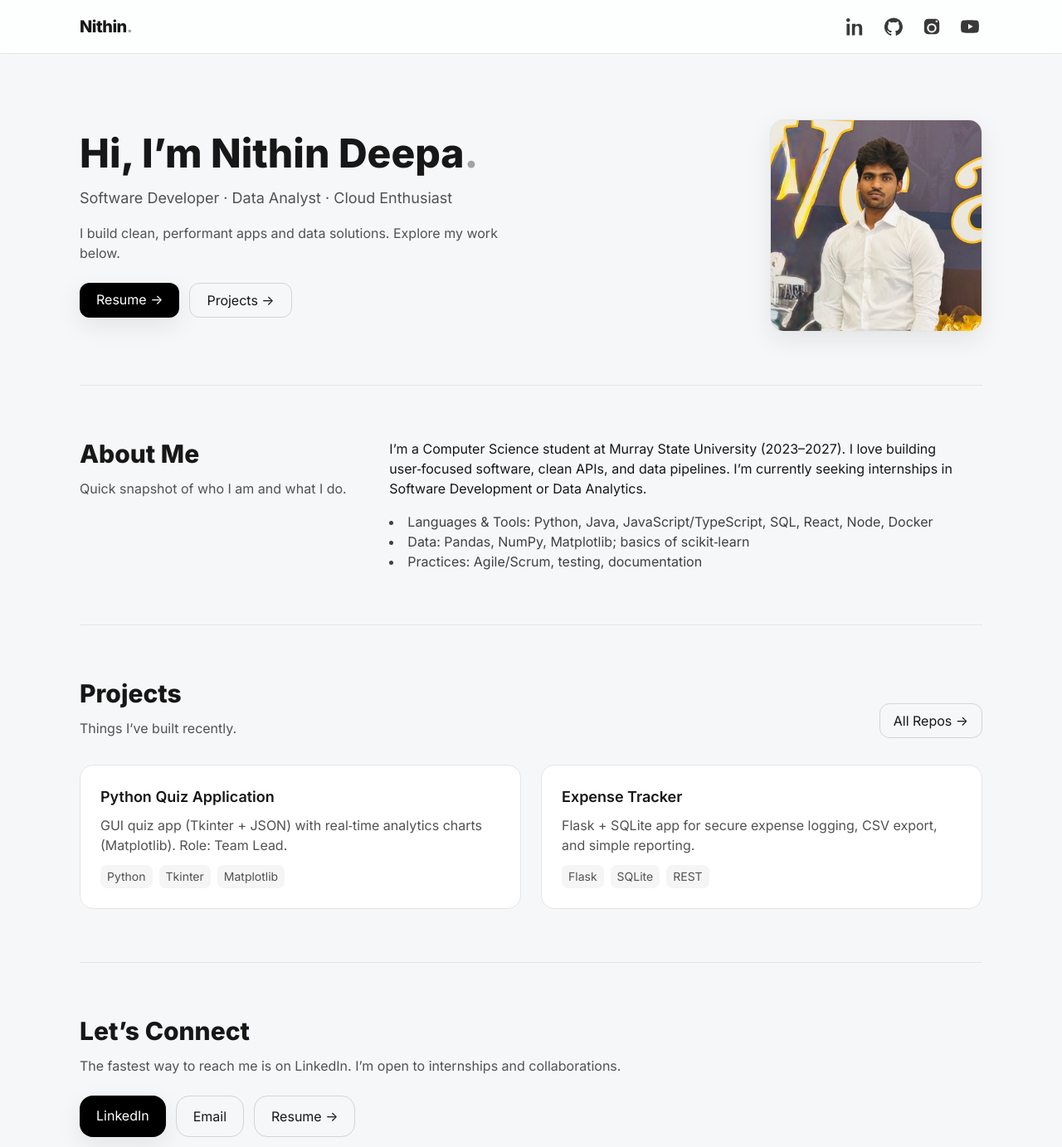
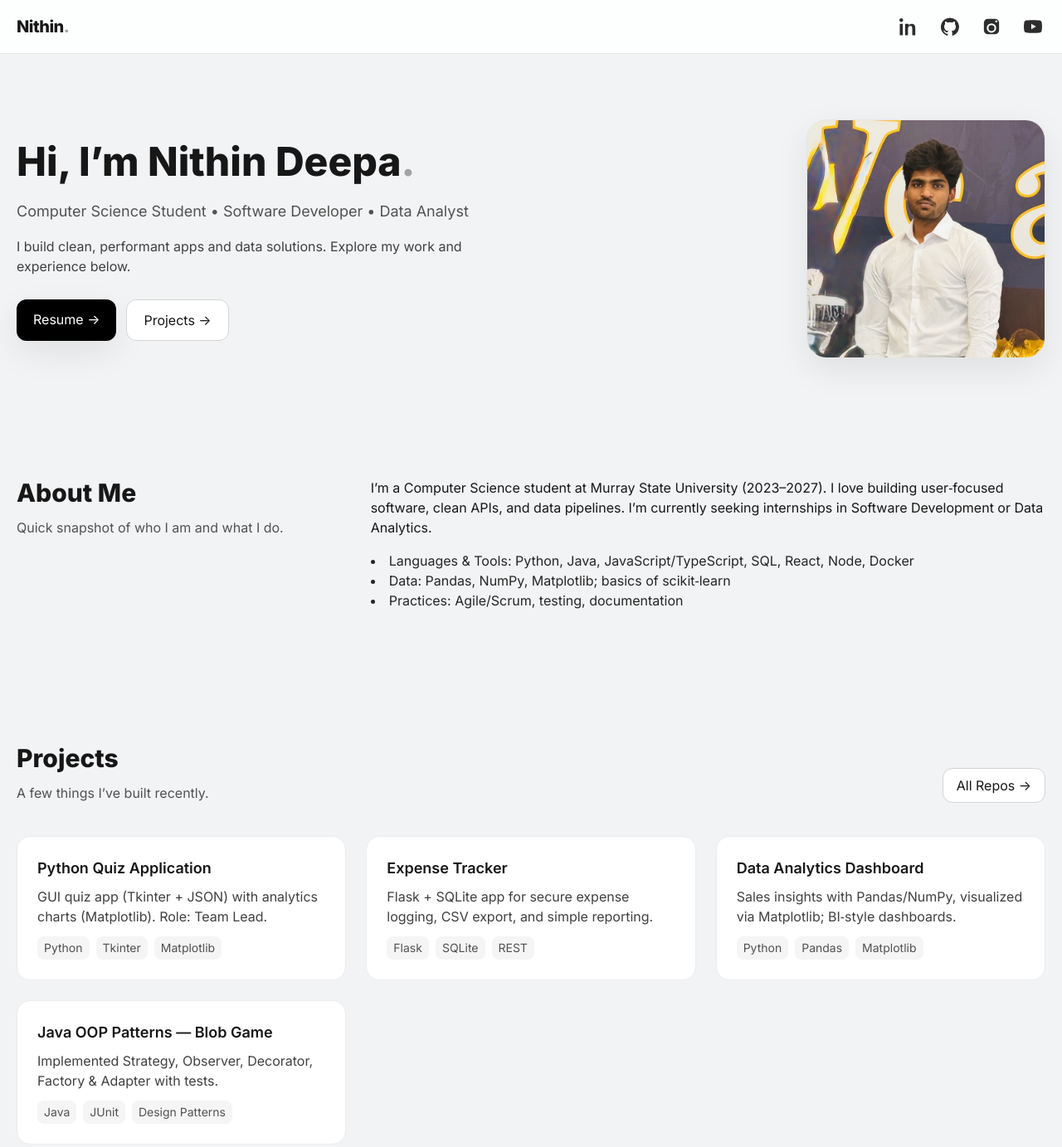
Before and after one commit to ndeepa-cloud/My-portfolio, a plain HTML site: page index.html in a window 1280 px wide. Shown: the top 1383 px of the page at 83% size. Drawn offline with nearby package versions, Linux system fonts and the light colour scheme.

Commit message:
index.html
Updated styles and layout for improved UI. Adjusted color scheme, modified navbar, and enhanced sections for better readability and aesthetics.

```diff
--- a/index.html
+++ b/index.html
@@ -13,10 +13,11 @@
       theme: {
         extend: {
           colors: {
-            darkwhite: '#f6f7f9' /* soft dark-white background */
+            darkwhite: '#f2f3f5' /* deeper soft white */
           },
+          maxWidth: { '7xl': '88rem' },
           fontFamily: { sans: ["Inter","ui-sans-serif","system-ui","-apple-system"] },
-          boxShadow: { soft: '0 10px 30px rgba(0,0,0,.08)' }
+          boxShadow: { soft: '0 14px 40px rgba(0,0,0,.08)' }
         }
       }
     }
@@ -27,69 +28,61 @@
   <link rel="preconnect" href="https://fonts.gstatic.com" crossorigin>
   <link href="https://fonts.googleapis.com/css2?family=Inter:wght@400;600;800&display=swap" rel="stylesheet">
 
-  <!-- GSAP + ScrollTrigger for Hanush-style motion -->
+  <!-- GSAP + ScrollTrigger -->
   <script src="https://cdn.jsdelivr.net/npm/gsap@3.12.5/dist/gsap.min.js"></script>
   <script src="https://cdn.jsdelivr.net/npm/gsap@3.12.5/dist/ScrollTrigger.min.js"></script>
 
   <style>
     html { scroll-behavior: smooth; }
-    body { background: #f6f7f9; }
-    .nav-icon { width: 22px; height: 22px; opacity:.85; transition:.25s ease; }
+    body { background: #f2f3f5; }
+    .nav-icon { width: 22px; height: 22px; opacity:.9; transition:.25s ease; }
     .nav-icon:hover { transform: translateY(-2px) scale(1.05); opacity:1; }
     .btn { transition: transform .2s ease, opacity .2s ease; }
     .btn:hover { transform: translateY(-1px); opacity:.9; }
+    .section-card { background:#fff; border:1px solid #ececec; }
   </style>
 </head>
 <body class="font-sans text-neutral-900">
-  <!-- Navbar -->
-  <header class="fixed top-0 w-full z-50 bg-white/80 backdrop-blur border-b border-neutral-200">
-    <nav class="max-w-6xl mx-auto flex items-center justify-between px-4 sm:px-6 lg:px-8 h-16">
+  <!-- Navbar with apps on right -->
+  <header class="fixed top-0 w-full z-50 bg-white/85 backdrop-blur border-b border-neutral-200">
+    <nav class="max-w-7xl mx-auto flex items-center justify-between px-5 h-16">
       <a href="#top" class="text-xl font-extrabold tracking-tight">Nithin<span class="text-neutral-400">.</span></a>
-      <div class="flex items-center gap-4">
-        <!-- Icons: LinkedIn, GitHub, Instagram, YouTube -->
-        <a href="https://www.linkedin.com/in/nithin-deepa-a246a0287/" target="_blank" aria-label="LinkedIn" class="p-1">
-          <svg class="nav-icon" viewBox="0 0 24 24" fill="currentColor" xmlns="http://www.w3.org/2000/svg"><path d="M4.98 3.5C4.98 4.88 3.86 6 2.5 6S0 4.88 0 3.5 1.12 1 2.5 1s2.48 1.12 2.48 2.5zM.5 8.5H4.5V23.5H.5V8.5zM8.5 8.5h3.83v2.05h.05c.53-1 1.83-2.05 3.77-2.05 4.03 0 4.78 2.65 4.78 6.09v8.91h-4v-7.9c0-1.88-.03-4.29-2.61-4.29-2.61 0-3.01 2.04-3.01 4.15v8.04h-3.81V8.5z"/></svg>
-        </a>
-        <a href="https://github.com/ndeepa-cloud" target="_blank" aria-label="GitHub" class="p-1">
-          <svg class="nav-icon" viewBox="0 0 24 24" fill="currentColor" xmlns="http://www.w3.org/2000/svg"><path d="M12 .5A12 12 0 0 0 8.2 23.9c.6.1.8-.3.8-.6v-2c-3.3.7-4-1.6-4-1.6-.6-1.4-1.4-1.8-1.4-1.8-1.1-.8.1-.8.1-.8 1.2.1 1.9 1.3 1.9 1.3 1.1 1.9 2.9 1.3 3.5 1 .1-.8.4-1.3.8-1.6-2.7-.3-5.5-1.3-5.5-5.9 0-1.3.5-2.4 1.2-3.2-.1-.3-.5-1.5.1-3.2 0 0 1-.3 3.3 1.2a11.5 11.5 0 0 1 6 0c2.3-1.5 3.3-1.2 3.3-1.2.7 1.7.2 2.9.1 3.2.8.8 1.2 1.9 1.2 3.2 0 4.6-2.8 5.6-5.5 5.9.4.4.8 1.1.8 2.2v3.3c0 .3.2.7.8.6A12 12 0 0 0 12 .5z"/></svg>
-        </a>
-        <a href="https://ig.me/21IGFLvyxEMZbYn" target="_blank" aria-label="Instagram" class="p-1">
-          <svg class="nav-icon" viewBox="0 0 24 24" fill="currentColor" xmlns="http://www.w3.org/2000/svg"><path d="M7 2h10a5 5 0 0 1 5 5v10a5 5 0 0 1-5 5H7a5 5 0 0 1-5-5V7a5 5 0 0 1 5-5zm5 5.8A6.2 6.2 0 1 0 18.2 14 6.2 6.2 0 0 0 12 7.8zm0 10.2a4 4 0 1 1 4-4 4 4 0 0 1-4 4zm6.4-11.4a1.4 1.4 0 1 0-1.4-1.4 1.4 1.4 0 0 0 1.4 1.4z"/></svg>
-        </a>
-        <a href="https://www.youtube.com/channel/UCBt4ZV9UgeV26EwsP5ONZzg" target="_blank" aria-label="YouTube" class="p-1">
-          <svg class="nav-icon" viewBox="0 0 24 24" fill="currentColor" xmlns="http://www.w3.org/2000/svg"><path d="M23.5 6.2a3 3 0 0 0-2.1-2.1C19 3.5 12 3.5 12 3.5s-7 0-9.4.6A3 3 0 0 0 .5 6.2 62 62 0 0 0 0 12a62 62 0 0 0 .5 5.8 3 3 0 0 0 2.1 2.1c2.4.6 9.4.6 9.4.6s7 0 9.4-.6a3 3 0 0 0 2.1-2.1 62 62 0 0 0 .5-5.8 62 62 0 0 0-.5-5.8zM9.8 15.5v-7L16 12l-6.2 3.5z"/></svg>
-        </a>
+      <div class="flex items-center gap-5">
+        <a href="https://www.linkedin.com/in/nithin-deepa-a246a0287/" target="_blank" aria-label="LinkedIn" class="p-1"><svg class="nav-icon" viewBox="0 0 24 24" fill="currentColor" xmlns="http://www.w3.org/2000/svg"><path d="M4.98 3.5C4.98 4.88 3.86 6 2.5 6S0 4.88 0 3.5 1.12 1 2.5 1s2.48 1.12 2.48 2.5zM.5 8.5H4.5V23.5H.5V8.5zM8.5 8.5h3.83v2.05h.05c.53-1 1.83-2.05 3.77-2.05 4.03 0 4.78 2.65 4.78 6.09v8.91h-4v-7.9c0-1.88-.03-4.29-2.61-4.29-2.61 0-3.01 2.04-3.01 4.15v8.04h-3.81V8.5z"/></svg></a>
+        <a href="https://github.com/ndeepa-cloud" target="_blank" aria-label="GitHub" class="p-1"><svg class="nav-icon" viewBox="0 0 24 24" fill="currentColor" xmlns="http://www.w3.org/2000/svg"><path d="M12 .5A12 12 0 0 0 8.2 23.9c.6.1.8-.3.8-.6v-2c-3.3.7-4-1.6-4-1.6-.6-1.4-1.4-1.8-1.4-1.8-1.1-.8.1-.8.1-.8 1.2.1 1.9 1.3 1.9 1.3 1.1 1.9 2.9 1.3 3.5 1 .1-.8.4-1.3.8-1.6-2.7-.3-5.5-1.3-5.5-5.9 0-1.3.5-2.4 1.2-3.2-.1-.3-.5-1.5.1-3.2 0 0 1-.3 3.3 1.2a11.5 11.5 0 0 1 6 0c2.3-1.5 3.3-1.2 3.3-1.2.7 1.7.2 2.9.1 3.2.8.8 1.2 1.9 1.2 3.2 0 4.6-2.8 5.6-5.5 5.9.4.4.8 1.1.8 2.2v3.3c0 .3.2.7.8.6A12 12 0 0 0 12 .5z"/></svg></a>
+        <a href="https://ig.me/21IGFLvyxEMZbYn" target="_blank" aria-label="Instagram" class="p-1"><svg class="nav-icon" viewBox="0 0 24 24" fill="currentColor" xmlns="http://www.w3.org/2000/svg"><path d="M7 2h10a5 5 0 0 1 5 5v10a5 5 0 0 1-5 5H7a5 5 0 0 1-5-5V7a5 5 0 0 1 5-5zm5 5.8A6.2 6.2 0 1 0 18.2 14 6.2 6.2 0 0 0 12 7.8zm0 10.2a4 4 0 1 1 4-4 4 4 0 0 1-4 4zm6.4-11.4a1.4 1.4 0 1 0-1.4-1.4 1.4 1.4 0 0 0 1.4 1.4z"/></svg></a>
+        <a href="https://www.youtube.com/channel/UCBt4ZV9UgeV26EwsP5ONZzg" target="_blank" aria-label="YouTube" class="p-1"><svg class="nav-icon" viewBox="0 0 24 24" fill="currentColor" xmlns="http://www.w3.org/2000/svg"><path d="M23.5 6.2a3 3 0 0 0-2.1-2.1C19 3.5 12 3.5 12 3.5s-7 0-9.4.6A3 3 0 0 0 .5 6.2 62 62 0 0 0 0 12a62 62 0 0 0 .5 5.8 3 3 0 0 0 2.1 2.1c2.4.6 9.4.6 9.4.6s7 0 9.4-.6a3 3 0 0 0 2.1-2.1 62 62 0 0 0 .5-5.8 62 62 0 0 0-.5-5.8zM9.8 15.5v-7L16 12l-6.2 3.5z"/></svg></a>
       </div>
     </nav>
   </header>
 
-  <!-- Hero -->
-  <main id="top" class="max-w-6xl mx-auto px-4 sm:px-6 lg:px-8">
-    <section class="grid md:grid-cols-2 gap-10 items-center pt-28 sm:pt-36 pb-16">
-      <div id="hero-text" class="opacity-0 translate-y-6">
-        <h1 class="text-4xl sm:text-5xl font-extrabold leading-tight">Hi, I’m Nithin Deepa<span class="text-neutral-400">.</span></h1>
-        <p class="mt-4 text-lg text-neutral-600">Software Developer · Data Analyst · Cloud Enthusiast</p>
-        <p class="mt-4 text-neutral-600 max-w-xl">I build clean, performant apps and data solutions. Explore my work below.</p>
-        <div class="mt-6 flex flex-wrap gap-3">
-          <a href="resume.pdf" target="_blank" class="btn px-5 py-2 rounded-xl bg-black text-white shadow-soft">Resume →</a>
-          <a href="#projects" class="btn px-5 py-2 rounded-xl border border-neutral-300 hover:bg-neutral-50">Projects →</a>
+  <!-- Hero with wider layout and darker white -->
+  <main id="top" class="max-w-7xl mx-auto px-5">
+    <section class="grid md:grid-cols-2 gap-12 items-center pt-28 sm:pt-36 pb-16">
+      <div id="hero-text" class="opacity-0 translate-y-8">
+        <h1 class="text-5xl font-extrabold leading-tight">Hi, I’m Nithin Deepa<span class="text-neutral-400">.</span></h1>
+        <p class="mt-4 text-lg text-neutral-600">Computer Science Student • Software Developer • Data Analyst</p>
+        <p class="mt-4 text-neutral-700 max-w-2xl">I build clean, performant apps and data solutions. Explore my work and experience below.</p>
+        <div class="mt-7 flex flex-wrap gap-3">
+          <a href="resume.pdf" target="_blank" class="btn px-5 py-3 rounded-xl bg-black text-white shadow-soft">Resume →</a>
+          <a href="#projects" class="btn px-5 py-3 rounded-xl border border-neutral-300 bg-white hover:bg-neutral-50">Projects →</a>
         </div>
       </div>
       <div id="hero-photo" class="flex justify-center md:justify-end opacity-0 scale-95">
-        <img src="headshot.jpg" alt="Nithin portrait" class="w-64 h-64 object-cover rounded-2xl shadow-soft border border-neutral-200" />
+        <img src="headshot.jpg" alt="Nithin portrait" class="w-72 h-72 object-cover rounded-3xl shadow-soft border border-neutral-200" />
       </div>
     </section>
 
     <!-- About -->
-    <section id="about" class="py-16 border-t border-neutral-200">
-      <div class="grid lg:grid-cols-3 gap-8 items-start">
-        <div class="lg:col-span-1 opacity-0 translate-y-6 about-a">
-          <h2 class="text-2xl sm:text-3xl font-bold">About Me</h2>
+    <section id="about" class="py-20">
+      <div class="grid lg:grid-cols-3 gap-10 items-start">
+        <div class="lg:col-span-1 opacity-0 translate-y-8 about-a">
+          <h2 class="text-3xl font-bold">About Me</h2>
           <p class="mt-3 text-neutral-600">Quick snapshot of who I am and what I do.</p>
         </div>
-        <div class="lg:col-span-2 space-y-4 opacity-0 translate-y-6 about-b">
+        <div class="lg:col-span-2 space-y-4 opacity-0 translate-y-8 about-b">
           <p>I’m a Computer Science student at Murray State University (2023–2027). I love building user‑focused software, clean APIs, and data pipelines. I’m currently seeking internships in Software Development or Data Analytics.</p>
-          <ul class="list-disc list-inside text-neutral-700">
+          <ul class="list-disc list-inside text-neutral-800">
             <li>Languages & Tools: Python, Java, JavaScript/TypeScript, SQL, React, Node, Docker</li>
             <li>Data: Pandas, NumPy, Matplotlib; basics of scikit‑learn</li>
             <li>Practices: Agile/Scrum, testing, documentation</li>
@@ -98,20 +91,21 @@
       </div>
     </section>
 
-    <!-- Projects -->
-    <section id="projects" class="py-16 border-t border-neutral-200">
-      <div class="flex items-end justify-between gap-4 opacity-0 translate-y-6 projects-a">
+    <!-- Projects (NOW 4 CARDS; easy to add more) -->
+    <section id="projects" class="py-20">
+      <div class="flex items-end justify-between gap-4 opacity-0 translate-y-8 projects-a">
         <div>
-          <h2 class="text-2xl sm:text-3xl font-bold">Projects</h2>
-          <p class="mt-3 text-neutral-600">Things I’ve built recently.</p>
+          <h2 class="text-3xl font-bold">Projects</h2>
+          <p class="mt-3 text-neutral-600">A few things I’ve built recently.</p>
         </div>
-        <a href="https://github.com/ndeepa-cloud" target="_blank" class="btn px-4 py-2 rounded-xl border border-neutral-300 hover:bg-neutral-50">All Repos →</a>
+        <a href="https://github.com/ndeepa-cloud" target="_blank" class="btn px-4 py-2 rounded-xl border border-neutral-300 bg-white hover:bg-neutral-50">All Repos →</a>
       </div>
 
-      <div class="mt-8 grid md:grid-cols-2 gap-6">
-        <article class="p-6 rounded-2xl border border-neutral-200 bg-white hover:shadow-soft transition opacity-0 translate-y-6 proj-1">
+      <div class="mt-10 grid md:grid-cols-2 xl:grid-cols-3 gap-6">
+        <!-- Card template: duplicate to add more -->
+        <article class="section-card p-6 rounded-2xl hover:shadow-soft transition opacity-0 translate-y-8 proj-1">
           <h3 class="font-semibold text-lg">Python Quiz Application</h3>
-          <p class="mt-2 text-neutral-600">GUI quiz app (Tkinter + JSON) with real‑time analytics charts (Matplotlib). Role: Team Lead.</p>
+          <p class="mt-2 text-neutral-700">GUI quiz app (Tkinter + JSON) with analytics charts (Matplotlib). Role: Team Lead.</p>
           <div class="mt-3 flex gap-2 flex-wrap text-sm text-neutral-600">
             <span class="px-2 py-1 rounded-lg bg-neutral-100">Python</span>
             <span class="px-2 py-1 rounded-lg bg-neutral-100">Tkinter</span>
@@ -119,35 +113,54 @@
           </div>
         </article>
 
-        <article class="p-6 rounded-2xl border border-neutral-200 bg-white hover:shadow-soft transition opacity-0 translate-y-6 proj-2">
+        <article class="section-card p-6 rounded-2xl hover:shadow-soft transition opacity-0 translate-y-8 proj-2">
           <h3 class="font-semibold text-lg">Expense Tracker</h3>
-          <p class="mt-2 text-neutral-600">Flask + SQLite app for secure expense logging, CSV export, and simple reporting.</p>
+          <p class="mt-2 text-neutral-700">Flask + SQLite app for secure expense logging, CSV export, and simple reporting.</p>
           <div class="mt-3 flex gap-2 flex-wrap text-sm text-neutral-600">
             <span class="px-2 py-1 rounded-lg bg-neutral-100">Flask</span>
             <span class="px-2 py-1 rounded-lg bg-neutral-100">SQLite</span>
             <span class="px-2 py-1 rounded-lg bg-neutral-100">REST</span>
           </div>
         </article>
+
+        <article class="section-card p-6 rounded-2xl hover:shadow-soft transition opacity-0 translate-y-8 proj-3">
+          <h3 class="font-semibold text-lg">Data Analytics Dashboard</h3>
+          <p class="mt-2 text-neutral-700">Sales insights with Pandas/NumPy, visualized via Matplotlib; BI‑style dashboards.</p>
+          <div class="mt-3 flex gap-2 flex-wrap text-sm text-neutral-600">
+            <span class="px-2 py-1 rounded-lg bg-neutral-100">Python</span>
+            <span class="px-2 py-1 rounded-lg bg-neutral-100">Pandas</span>
+            <span class="px-2 py-1 rounded-lg bg-neutral-100">Matplotlib</span>
+          </div>
+        </article>
+
+        <article class="section-card p-6 rounded-2xl hover:shadow-soft transition opacity-0 translate-y-8 proj-4">
+          <h3 class="font-semibold text-lg">Java OOP Patterns — Blob Game</h3>
+          <p class="mt-2 text-neutral-700">Implemented Strategy, Observer, Decorator, Factory & Adapter with tests.</p>
+          <div class="mt-3 flex gap-2 flex-wrap text-sm text-neutral-600">
+            <span class="px-2 py-1 rounded-lg bg-neutral-100">Java</span>
+            <span class="px-2 py-1 rounded-lg bg-neutral-100">JUnit</span>
+            <span class="px-2 py-1 rounded-lg bg-neutral-100">Design Patterns</span>
+          </div>
+        </article>
       </div>
     </section>
 
     <!-- Contact -->
-    <section id="contact" class="py-16 border-t border-neutral-200">
-      <div class="max-w-2xl opacity-0 translate-y-6 contact-a">
-        <h2 class="text-2xl sm:text-3xl font-bold">Let’s Connect</h2>
-        <p class="mt-3 text-neutral-600">The fastest way to reach me is on LinkedIn. I’m open to internships and collaborations.</p>
+    <section id="contact" class="py-20">
+      <div class="max-w-2xl opacity-0 translate-y-8 contact-a">
+        <h2 class="text-3xl font-bold">Let’s Connect</h2>
+        <p class="mt-3 text-neutral-700">The fastest way to reach me is on LinkedIn. I’m open to internships and collaborations.</p>
         <div class="mt-6 flex flex-wrap gap-3">
           <a href="https://www.linkedin.com/in/nithin-deepa-a246a0287/" target="_blank" class="btn px-5 py-3 rounded-2xl bg-black text-white shadow-soft">LinkedIn</a>
-          <a href="mailto:deepanithinroy9@gmail.com" class="btn px-5 py-3 rounded-2xl border border-neutral-300 hover:bg-neutral-50">Email</a>
-          <a href="resume.pdf" target="_blank" class="btn px-5 py-3 rounded-2xl border border-neutral-300 hover:bg-neutral-50">Resume →</a>
+          <a href="mailto:deepanithinroy9@gmail.com" class="btn px-5 py-3 rounded-2xl border border-neutral-300 bg-white hover:bg-neutral-50">Email</a>
+          <a href="resume.pdf" target="_blank" class="btn px-5 py-3 rounded-2xl border border-neutral-300 bg-white hover:bg-neutral-50">Resume →</a>
         </div>
       </div>
     </section>
   </main>
 
-  <!-- Footer -->
   <footer class="border-t border-neutral-200 py-10">
-    <div class="max-w-6xl mx-auto px-4 sm:px-6 lg:px-8 flex flex-col sm:flex-row items-center justify-between gap-4">
+    <div class="max-w-7xl mx-auto px-5 flex flex-col sm:flex-row items-center justify-between gap-4">
       <p class="text-neutral-500 text-sm">© <span id="year"></span> Nithin Deepa. All rights reserved.</p>
       <div class="flex items-center gap-4 text-sm">
         <a href="https://github.com/ndeepa-cloud" target="_blank" class="hover:underline">GitHub</a>
@@ -158,25 +171,26 @@
     </div>
   </footer>
 
-  <!-- Animations -->
+  <!-- GSAP animations -->
   <script>
     gsap.registerPlugin(ScrollTrigger);
 
-    // Hero intro
-    gsap.to('#hero-text', {opacity:1, y:0, duration:1, ease:'power3.out', delay:.1});
-    gsap.to('#hero-photo', {opacity:1, scale:1, duration:1.1, ease:'power3.out', delay:.25});
+    // Hero
+    gsap.to('#hero-text', {opacity:1, y:0, duration:1.0, ease:'power3.out', delay:.05});
+    gsap.to('#hero-photo', {opacity:1, scale:1, duration:1.1, ease:'power3.out', delay:.2});
 
-    // About section
+    // About
     gsap.to('.about-a', {scrollTrigger:{trigger:'#about', start:'top 80%'}, opacity:1, y:0, duration:.9, ease:'power2.out'});
-    gsap.to('.about-b', {scrollTrigger:{trigger:'#about', start:'top 75%'}, opacity:1, y:0, duration:.9, ease:'power2.out', delay:.1});
+    gsap.to('.about-b', {scrollTrigger:{trigger:'#about', start:'top 72%'}, opacity:1, y:0, duration:.9, ease:'power2.out', delay:.1});
 
-    // Projects
-    gsap.to('.projects-a', {scrollTrigger:{trigger:'#projects', start:'top 80%'}, opacity:1, y:0, duration:.9, ease:'power2.out'});
-    gsap.to('.proj-1', {scrollTrigger:{trigger:'.proj-1', start:'top 85%'}, opacity:1, y:0, duration:.9, ease:'power2.out'});
-    gsap.to('.proj-2', {scrollTrigger:{trigger:'.proj-2', start:'top 85%'}, opacity:1, y:0, duration:.9, ease:'power2.out', delay:.1});
+    // Projects head + cards
+    gsap.to('.projects-a', {scrollTrigger:{trigger:'#projects', start:'top 82%'}, opacity:1, y:0, duration:.9, ease:'power2.out'});
+    ['.proj-1','.proj-2','.proj-3','.proj-4'].forEach((sel,i)=>{
+      gsap.to(sel, {scrollTrigger:{trigger: sel, start:'top 85%'}, opacity:1, y:0, duration:.9, ease:'power2.out', delay:i*0.05});
+    });
 
     // Contact
-    gsap.to('.contact-a', {scrollTrigger:{trigger:'#contact', start:'top 80%'}, opacity:1, y:0, duration:.9, ease:'power2.out'});
+    gsap.to('.contact-a', {scrollTrigger:{trigger:'#contact', start:'top 82%'}, opacity:1, y:0, duration:.9, ease:'power2.out'});
 
     // Year
     document.getElementById('year').textContent = new Date().getFullYear();
```
